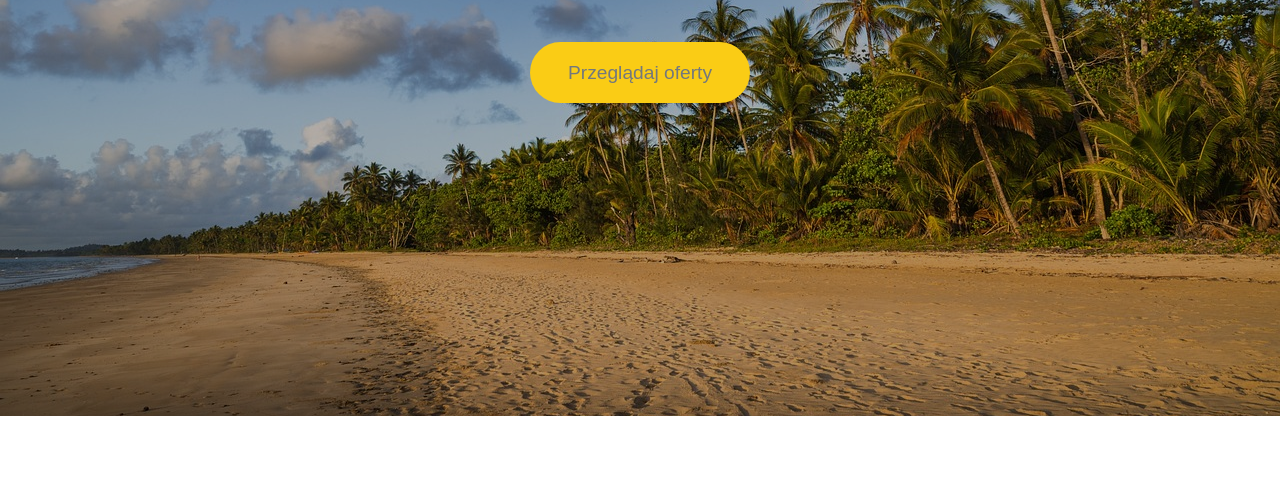
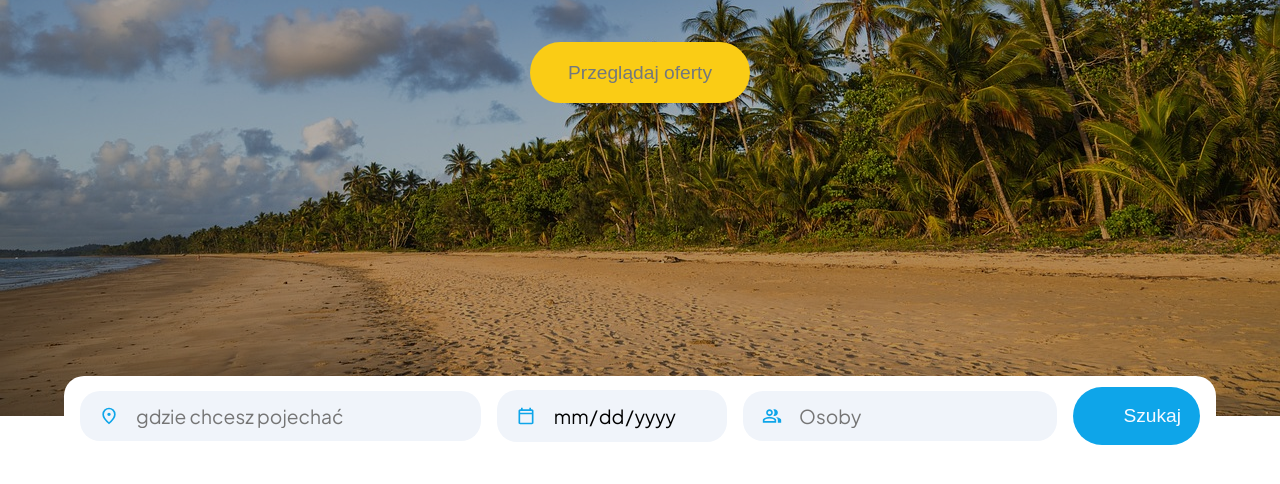
Before and after one commit to Tedinho13/landingco, a website: page index.html in a window 1280 px wide. Shown: the part 384-868 px from the top of the page. Before the commit the page ends 800 px from the top, so only its background shows below. Drawn offline with Linux system fonts and the light colour scheme.

Commit message:
search-bar added

```diff
--- a/index.html
+++ b/index.html
@@ -40,5 +40,35 @@
         <button class="btn btn--yellow">Przeglądaj oferty</button>
         </div>
     </header>
+
+    <form class="trip-search__form">
+    <div class="search-bar">
+        <div class="search__field">
+            <svg class="search__location-pin icon" viewBox="0 -960 960 960" fill="currentColor">
+            <path d="M536.5-503.5Q560-527 560-560t-23.5-56.5Q513-640 480-640t-56.5 23.5Q400-593 400-560t23.5 56.5Q447-480 480-480t56.5-23.5ZM480-186q122-112 181-203.5T720-552q0-109-69.5-178.5T480-800q-101 0-170.5 69.5T240-552q0 71 59 162.5T480-186Zm0 106Q319-217 239.5-334.5T160-552q0-150 96.5-239T480-880q127 0 223.5 89T800-552q0 100-79.5 217.5T480-80Zm0-480Z"/>
+            </svg>
+            <input class="search__input input" type="text" placeholder="gdzie chcesz pojechać"></input>
+        </div>
+        <div class="search__date">
+
+            <svg class="search__date-icon icon icon" viewBox="0 -960 960 960" fill="currentColor">
+                <path d="M200-80q-33 0-56.5-23.5T120-160v-560q0-33 23.5-56.5T200-800h40v-80h80v80h320v-80h80v80h40q33 0 56.5 23.5T840-720v560q0 33-23.5 56.5T760-80H200Zm0-80h560v-400H200v400Zm0-480h560v-80H200v80Zm0 0v-80 80Z"/>
+            </svg>
+        <input class="date__input input" type="date" placeholder="Kiedy">
+        </div>
+
+        <div class="search__people-number">
+            <svg class="search__people-icon icon" viewBox="0 -960 960 960" fill="currentColor">
+                <path d="M40-160v-112q0-34 17.5-62.5T104-378q62-31 126-46.5T360-440q66 0 130 15.5T616-378q29 15 46.5 43.5T680-272v112H40Zm720 0v-120q0-44-24.5-84.5T666-434q51 6 96 20.5t84 35.5q36 20 55 44.5t19 53.5v120H760ZM247-527q-47-47-47-113t47-113q47-47 113-47t113 47q47 47 47 113t-47 113q-47 47-113 47t-113-47Zm466 0q-47 47-113 47-11 0-28-2.5t-28-5.5q27-32 41.5-71t14.5-81q0-42-14.5-81T544-792q14-5 28-6.5t28-1.5q66 0 113 47t47 113q0 66-47 113ZM120-240h480v-32q0-11-5.5-20T580-306q-54-27-109-40.5T360-360q-56 0-111 13.5T140-306q-9 5-14.5 14t-5.5 20v32Zm296.5-343.5Q440-607 440-640t-23.5-56.5Q393-720 360-720t-56.5 23.5Q280-673 280-640t23.5 56.5Q327-560 360-560t56.5-23.5ZM360-240Zm0-400Z"/>
+            </svg>
+<input class="people__input input" type="number" placeholder="Osoby">
+        </div>
+
+        <button class="search__btn"><svg class="search__icon search__icon--white" fill="currentColor" viewBox="0 0 24 24">
+                <use href="img/search-icon-1.svg"></use>
+            </svg>Szukaj</button>
+    </div>
+    </form>
+
 </body>
 </html>
--- a/style.css
+++ b/style.css
@@ -251,3 +251,113 @@ html {
         font-size: 2.4rem;
     }
 }
+
+/* SEARCH BAR */
+
+.search-bar {
+    position: relative;
+    display: flex;
+    flex-direction: column;
+    justify-content: space-around;
+    gap: 1rem;
+    margin-top: -10vh;
+    margin-left: 2rem;
+    margin-right: 2rem;
+    margin-bottom: 2rem;
+    z-index: 4;
+    padding: 1rem;
+    height: clamp(20vh, 20vh, 25vh);
+    border-radius: 20px;
+    background-color: #fff;
+}
+
+.search__field, .search__date, .search__people-number {
+    position: relative;
+}
+
+.search__field {
+    display: flex;
+    align-items: center;
+}
+
+.search__location-icon {
+    display: inline-block;
+    color: var(--primary-color);
+}
+
+.input {
+    padding: 0.8rem 1.4rem 0.8rem 3.5rem; /* lewy padding = miejsce na ikonę */
+    background-color: #F0F4FA;
+    font-family: inherit;
+    border: none;
+    font-size: 1.2rem;
+    border-radius: 20px;
+}
+
+.icon {
+    position: absolute;
+    top: 50%;
+    transform: translateY(-50%);
+    left: 1.2rem;
+    width: 20px;
+    height: 20px;
+    color: var(--primary-color);
+}
+
+.search__input {
+    width: 100%;
+}
+
+.search__btn {
+    display: flex;
+    justify-content: center;
+    align-items: center;
+    padding: 0.8rem;
+    background-color: var(--primary-color);
+    color: var(--white-color);
+    border: none;
+    border-radius: 30px;
+    font-size: 1.2rem;
+}
+
+.search__icon--white {
+    color: var(--white-color);
+}
+
+.search__date, .search__people-number {
+    display: none;
+}
+
+@media(orientation: landscape) {
+    .search-bar {
+        margin-right: 4rem;
+        margin-left: 4rem;
+    }
+}
+
+@media(min-width: 1024px) {
+    .search-bar {
+        display: flex;
+        flex-direction: row;
+        align-items: center;
+        margin-top: -5vh;
+        height: clamp(10vh, 10vh, 15vh);
+    }
+
+    .search__date, .search__people-number {
+        display: inline-block;
+    }
+
+    .search__field {
+        width: 50%;
+    }
+
+    .search__btn {
+        width: 15%;
+    }
+
+    input[type="date"]::-webkit-calendar-picker-indicator {
+    display: none;
+    }
+
+}
```
Also changed, not shown: img/calendar.svg (added), img/location-pin.svg (added), img/people.svg (added).
